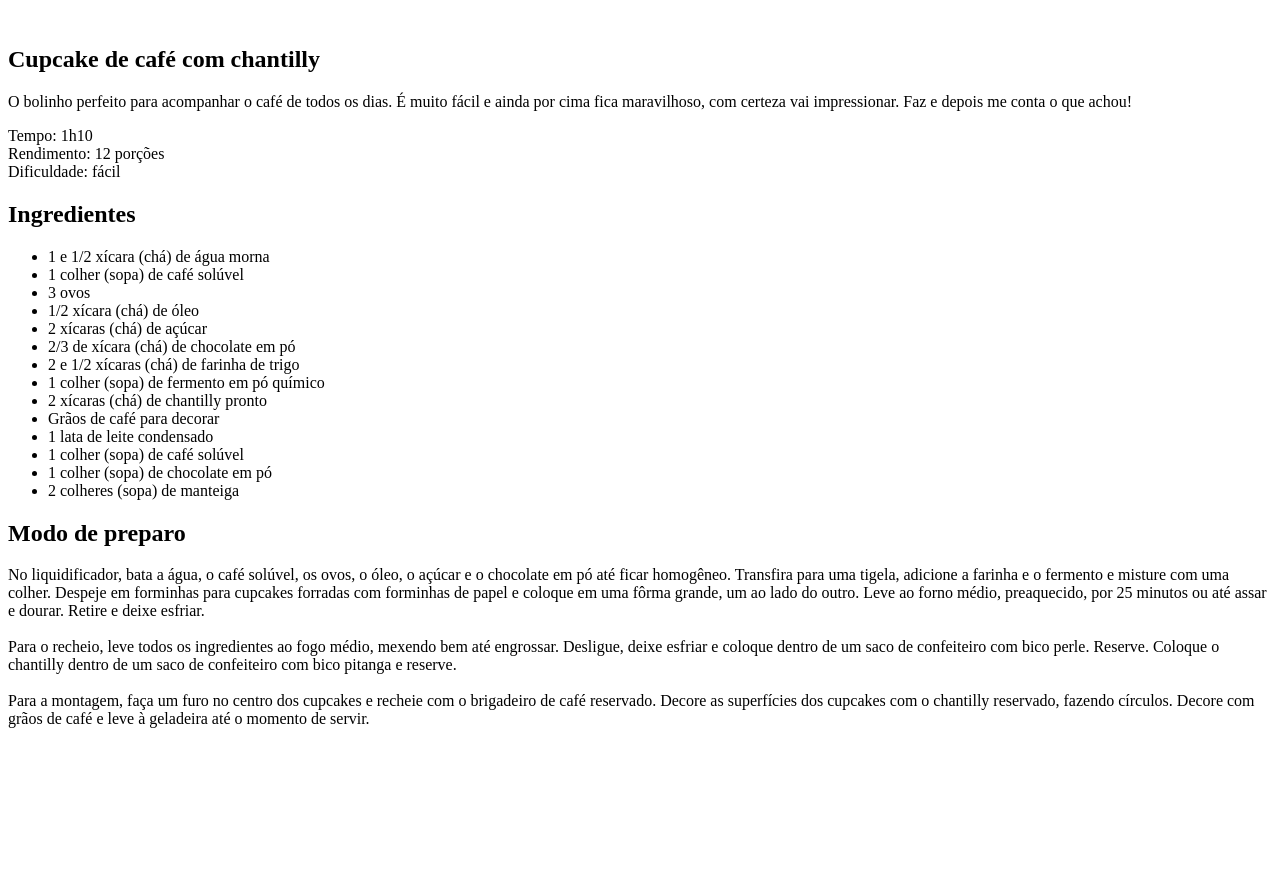
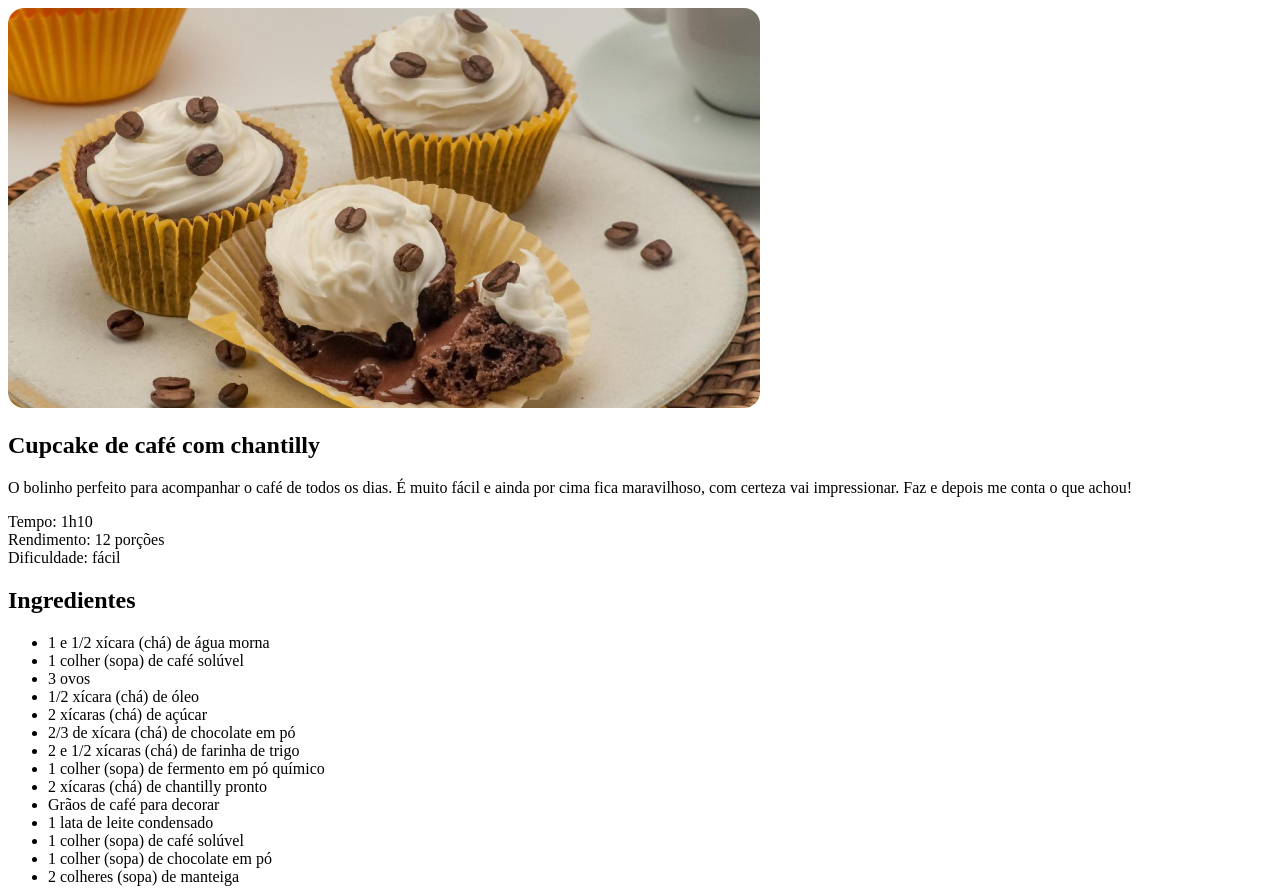
Before and after one commit to AlissonPyrrho/Projeto-receitas, a plain HTML site: page index.html in a window 1280 px wide. Shown: the top 889 px of the page. Before the commit the page ends 800 px from the top, so only its background shows below. Drawn offline with Linux system fonts and the light colour scheme.

Commit message:
Adicionando images e style.css

```diff
--- a/index.html
+++ b/index.html
@@ -4,10 +4,12 @@
     <meta charset="UTF-8">
     <meta name="viewport" content="width=device-width, initial-scale=1.0">
     <title>Página de receitas</title>
+
+    <link rel="stylesheet" href="style.css">
 </head>
 <body>
     <div id="page">
-        <img src="" alt="">
+        <img src="assets/main-image.jpg" alt="Imagem de um cupcake com chantilly">
         <main>
             <section id="about">
                 <h1>Cupcake de café com chantilly</h1>
--- a/style.css
+++ b/style.css
@@ -0,0 +1,5 @@
+
+
+img {
+    border-radius: 16px;
+}
```
Also changed, not shown: assets/bg.jpg (added), assets/main-image.jpg (added).
